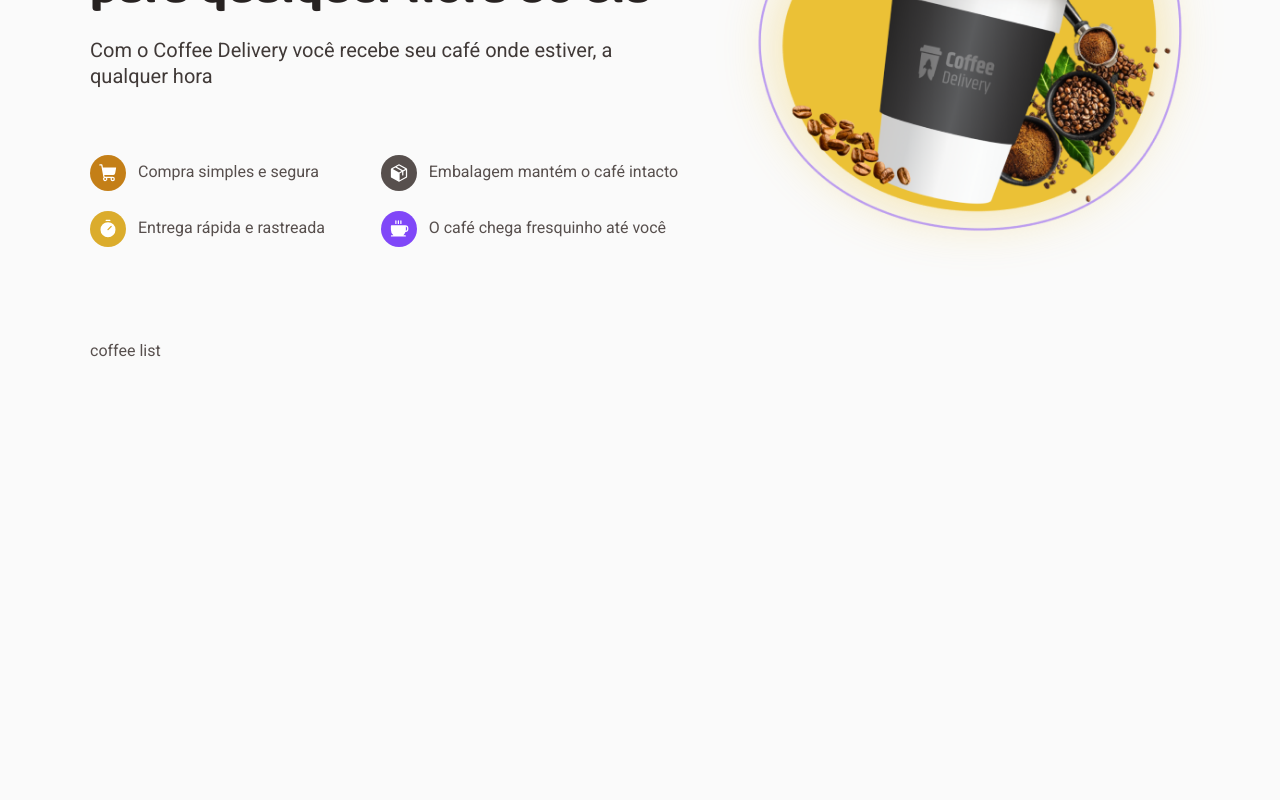
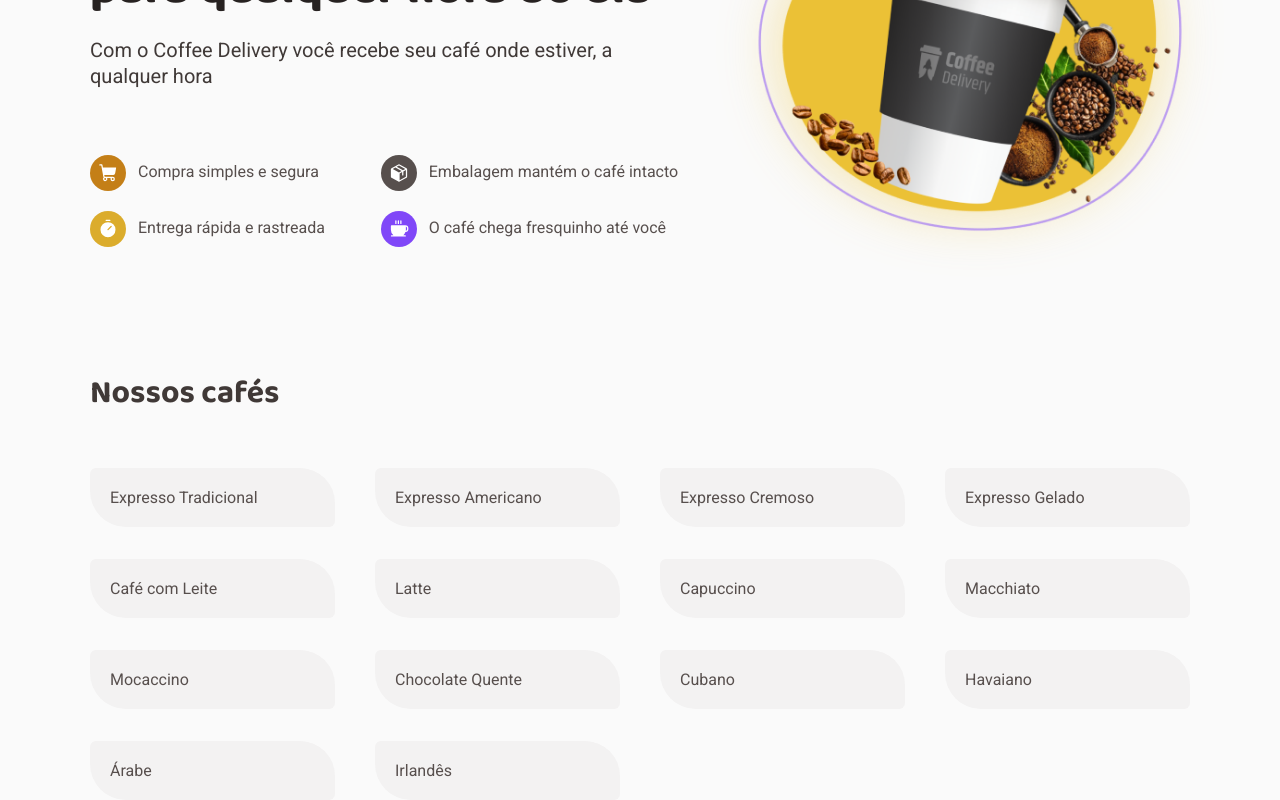
Before and after one commit to luisgustavoTbarbosa/coffee-delivery, a React (Vite) app: page / in a window 1280 px wide. Shown: the part 306-1106 px from the top of the page. Before the commit the page ends 800 px from the top, so only its background shows below. Built offline with nearby package versions, Linux system fonts and the light colour scheme.

Commit message:
feat: init list coffee section

```diff
--- a/src/pages/Home/index.tsx
+++ b/src/pages/Home/index.tsx
@@ -1,7 +1,122 @@
-import { AboutContainer, AboutDescription, AboutTitle } from "./styles";
+import { AboutContainer, AboutDescription, AboutTitle, CoffeList, CoffeListContainer, ProductCard } from "./styles";
 
 import aboutBanner from '../../assets/about-banner.png'
 import { Topics } from "./components/Topics";
+
+const coffeeCatalog = [
+  {
+    name: 'Expresso Tradicional',
+    description: 'O tradicional café feito com água quente e grãos moídos',
+    price: 4.20,
+    tags: ['Tradicional'],
+    image: 'https://github.com/luisgustavoTbarbosa/project-assets/blob/53a210b945acd2d49ee0efa698735aedda76fac7/coffee-delivery/Expresso.png',
+    stock: 11
+  },
+  {
+    name: 'Expresso Americano',
+    description: 'Expresso diluído, menos intenso que o tradicional',
+    price: 5.00,
+    tags: ['Tradicional'],
+    image: 'https://github.com/luisgustavoTbarbosa/project-assets/blob/53a210b945acd2d49ee0efa698735aedda76fac7/coffee-delivery/Americano.png',
+    stock: 20
+  },
+  {
+    name: 'Expresso Cremoso',
+    description: 'Café expresso tradicional com espuma cremosa',
+    price: 5.50,
+    tags: ['Tradicional'],
+    image: 'https://github.com/luisgustavoTbarbosa/project-assets/blob/53a210b945acd2d49ee0efa698735aedda76fac7/coffee-delivery/Expresso_Cremoso.png',
+    stock: 20
+  },
+  {
+    name: 'Expresso Gelado',
+    description: 'Bebida preparada com café expresso e cubos de gelo',
+    price: 5.00,
+    tags: ['Tradicional', 'Gelado'],
+    image: 'https://github.com/luisgustavoTbarbosa/project-assets/blob/53a210b945acd2d49ee0efa698735aedda76fac7/coffee-delivery/Cafe_Gelado.png',
+    stock: 45
+  },
+  {
+    name: 'Café com Leite',
+    description: 'Meio a meio de expresso tradicional com leite vaporizado',
+    price: 4.20,
+    tags: ['Tradicional', 'Com leite'],
+    image: 'https://github.com/luisgustavoTbarbosa/project-assets/blob/53a210b945acd2d49ee0efa698735aedda76fac7/coffee-delivery/Cafe_com_Leite.png',
+    stock: 35
+  },
+  {
+    name: 'Latte',
+    description: 'Uma dose de café expresso com o dobro de leite e espuma cremosa',
+    price: 6.00,
+    tags: ['Tradicional', 'Com leite'],
+    image: 'https://github.com/luisgustavoTbarbosa/project-assets/blob/53a210b945acd2d49ee0efa698735aedda76fac7/coffee-delivery/Latte.png',
+    stock: 5
+  },
+  {
+    name: 'Capuccino',
+    description: 'Bebida com canela feita de doses iguais de café, leite e espuma',
+    price: 6.00,
+    tags: ['Tradicional', 'Com leite'],
+    image: 'https://github.com/luisgustavoTbarbosa/project-assets/blob/53a210b945acd2d49ee0efa698735aedda76fac7/coffee-delivery/Capuccino.png',
+    stock: 7
+  },
+  {
+    name: 'Macchiato',
+    description: 'Café expresso misturado com um pouco de leite quente e espuma',
+    price: 6.00,
+    tags: ['Tradicional', 'Com leite'],
+    image: 'https://github.com/luisgustavoTbarbosa/project-assets/blob/53a210b945acd2d49ee0efa698735aedda76fac7/coffee-delivery/Macchiato.png',
+    stock: 14
+  },
+  {
+    name: 'Mocaccino',
+    description: 'Café expresso com calda de chocolate, pouco leite e espuma',
+    price: 7.40,
+    tags: ['Tradicional', 'Com leite'],
+    image: 'https://github.com/luisgustavoTbarbosa/project-assets/blob/53a210b945acd2d49ee0efa698735aedda76fac7/coffee-delivery/Mochaccino.png',
+    stock: 11
+  },
+  {
+    name: 'Chocolate Quente',
+    description: 'Bebida feita com chocolate dissolvido no leite quente e café',
+    price: 7.40,
+    tags: ['Especial', 'Com leite'],
+    image: 'https://github.com/luisgustavoTbarbosa/project-assets/blob/53a210b945acd2d49ee0efa698735aedda76fac7/coffee-delivery/Chocolate_Quente.png',
+    stock: 11
+  },
+  {
+    name: 'Cubano',
+    description: 'Drink gelado de café expresso com rum, creme de leite e hortelã',
+    price: 12,
+    tags: ['Especial', 'Alcoólico', 'Gelado'],
+    image: 'https://github.com/luisgustavoTbarbosa/project-assets/blob/53a210b945acd2d49ee0efa698735aedda76fac7/coffee-delivery/Cubano.png',
+    stock: 22
+  },
+  {
+    name: 'Havaiano',
+    description: 'Bebida adocicada preparada com café e leite de coco',
+    price: 11,
+    tags: ['Especial'],
+    image: 'https://github.com/luisgustavoTbarbosa/project-assets/blob/53a210b945acd2d49ee0efa698735aedda76fac7/coffee-delivery/Havaiano.png',
+    stock: 13
+  },
+  {
+    name: 'Árabe',
+    description: 'Bebida preparada com grãos de café árabe e especiarias',
+    price: 9.90,
+    tags: ['Especial'],
+    image: 'https://github.com/luisgustavoTbarbosa/project-assets/blob/53a210b945acd2d49ee0efa698735aedda76fac7/coffee-delivery/Arabe.png',
+    stock: 21
+  },
+  {
+    name: 'Irlandês',
+    description: 'Bebida a base de café, uísque irlandês, açúcar e chantilly',
+    price: 12,
+    tags: ['Especial', 'Alcoólico'],
+    image: 'https://github.com/luisgustavoTbarbosa/project-assets/blob/3b48acfc5ffcbfa9ebd32ae0c610806f07b1306b/coffee-delivery/Irlandes.png',
+    stock: 8
+  }
+]
 
 export function Home() {
   return (
@@ -14,9 +129,18 @@ export function Home() {
         </div>
         <img src={aboutBanner} alt="Copo de café da coffee delivery" />
       </AboutContainer>
-      <div>
-        coffee list
-      </div>
+      <CoffeListContainer>
+        <strong>Nossos cafés</strong>
+        <CoffeList>
+          {
+            coffeeCatalog.map((coffee) => {
+              return <ProductCard>
+                      {coffee.name}
+                    </ProductCard>
+            })
+          }
+        </CoffeList>
+      </CoffeListContainer>
     </main>
   )
 }
--- a/src/pages/Home/styles.ts
+++ b/src/pages/Home/styles.ts
@@ -28,3 +28,30 @@ export const AboutDescription = styled.p`
   font-size: 1.25rem;
   line-height: 130%;
 `
+
+export const CoffeListContainer = styled.div`
+  display: flex;
+  flex-direction: column;
+  gap: 3.375rem 0;
+  padding-top: 2rem;
+
+  strong {
+    color: ${(props) => props.theme["base-subtitle"]};
+    font-family: 'Baloo 2', sans-serif;
+    font-size: 2rem;
+    line-height: 130%;
+  }
+`
+
+export const CoffeList = styled.div`
+  display: grid;
+  grid-template-columns: repeat(4, 1fr);
+  gap: 2rem 2.5rem;
+`
+
+export const ProductCard = styled.div`
+  width: 100%;
+  padding: 1.25rem;
+  border-radius: 6px 35px 6px 36px;
+  background-color: ${(props) => props.theme["base-card"]};
+`
```
